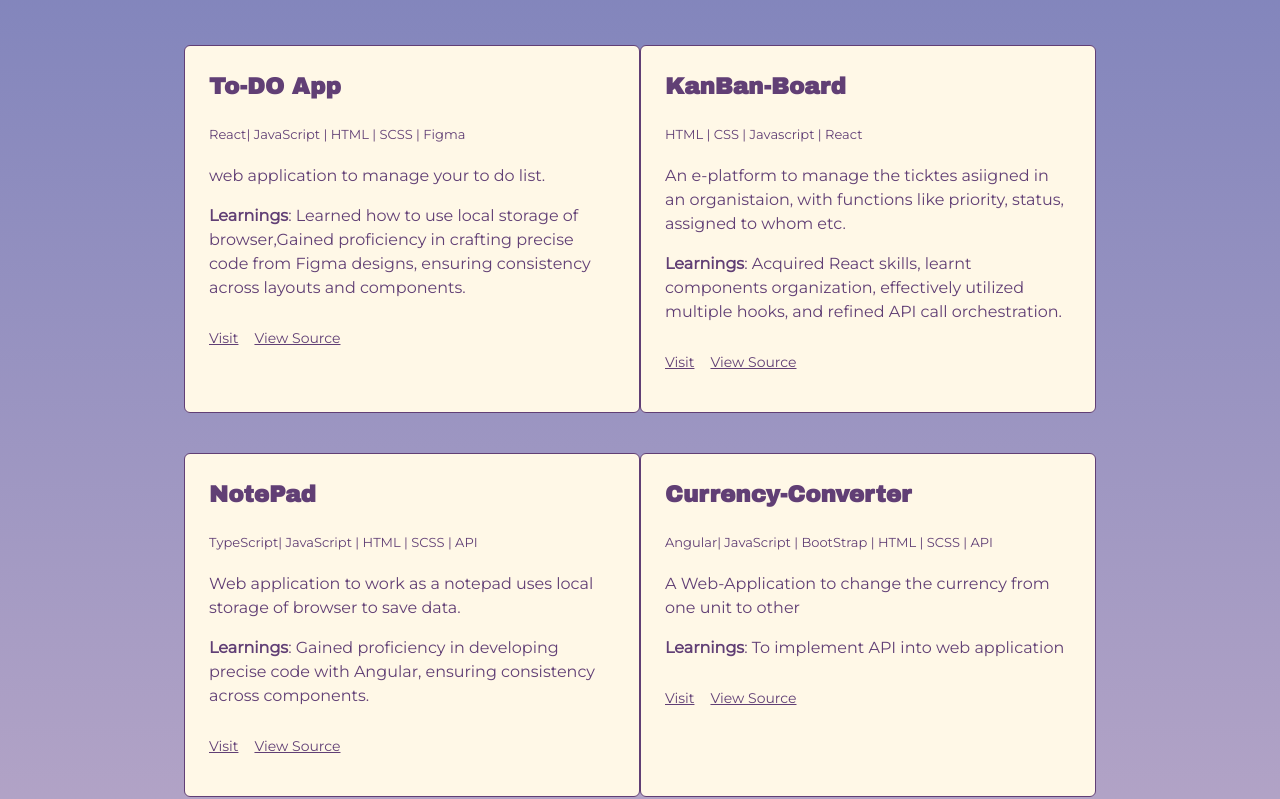
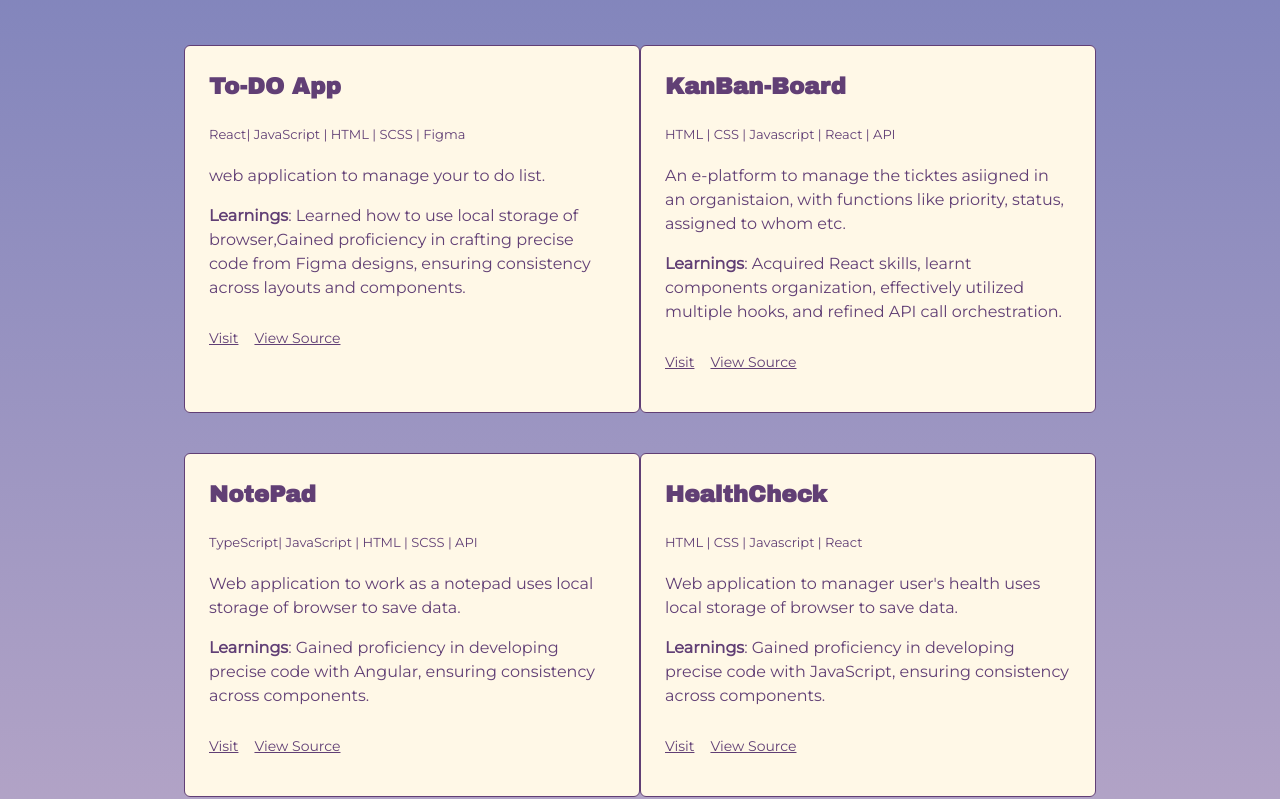
Before and after one commit to 0shreyajha0/Shreya-Portfolio, a React (Vite) app: page / in a window 1280 px wide. Shown: the part 2567-3366 px from the top of the page. Built offline with nearby package versions, Linux system fonts and the light colour scheme.

Commit message:
updated Projects

```diff
--- a/src/components/Projects.jsx
+++ b/src/components/Projects.jsx
@@ -13,7 +13,7 @@ const Projects = () => {
     },
     {
       title: "KanBan-Board",
-      skills: "HTML | CSS | Javascript | React",
+      skills: "HTML | CSS | Javascript | React | API ",
       about:
         "An e-platform to manage the ticktes asiigned in an organistaion, with functions like priority, status, assigned to whom etc.",
       learning:
@@ -30,6 +30,16 @@ const Projects = () => {
         "Gained proficiency in developing precise code with Angular, ensuring consistency across components.",
       visitLink: "working on it ",
       sourceLink: "https://github.com/0shreyajha0/Notepad-angular",
+    },
+    {
+      title: "HealthCheck",
+      skills: "HTML | CSS | Javascript | React",
+      about:
+        "Web application to manager user's health uses local storage of browser to save data.",
+      learning:
+        "Gained proficiency in developing precise code with JavaScript, ensuring consistency across components.",
+      visitLink: "working on it ",
+      sourceLink: "https://github.com/0shreyajha0/HealthCheck",
     },
     {
       title: "Currency-Converter",
```
